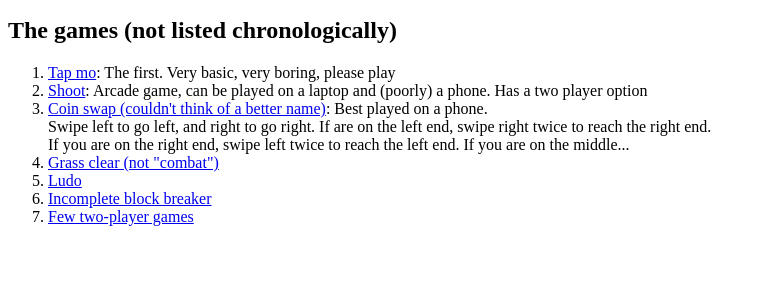
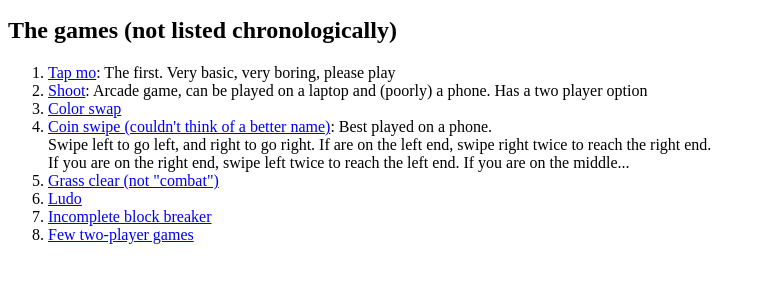
Before and after one commit to DanielOnGitHub17/DanielOnGitHub17.github.io, a plain HTML site: page Games/index.html in a window 1280 px wide. Shown: the part 105-388 px from the top of the page, without its empty margins (0-762 px from the left). Drawn offline with Linux system fonts and the light colour scheme.

Commit message:
Update index.html

```diff
--- a/Games/index.html
+++ b/Games/index.html
@@ -12,7 +12,8 @@
     <ol>
       <li><a href='tapmo.html'>Tap mo</a>: The first. Very basic, very boring, please play</li>
       <li><a href='shoot/'>Shoot</a>: Arcade game, can be played on a laptop and (poorly) a phone. Has a two player option</li>
-      <li><a href='colors/'>Coin swap (couldn't think of a better name)</a>: Best played on a phone.<br>
+      <li><a href='colors/'>Color swap</a></li>
+      <li><a href='coins/'>Coin swipe (couldn't think of a better name)</a>: Best played on a phone.<br>
         Swipe left to go left, and right to go right. If are on the left end, swipe right twice to reach the right end.
         <br>If you are on the right end, swipe left twice to reach the left end. If you are on the middle...</li>
       <li><a href='combat/'>Grass clear (not "combat")</a></li>
```
